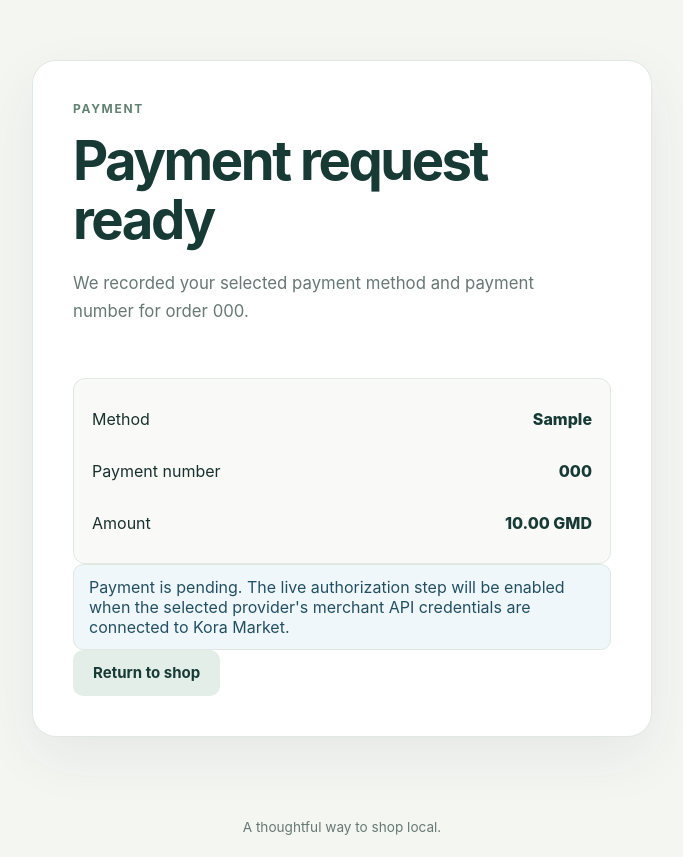
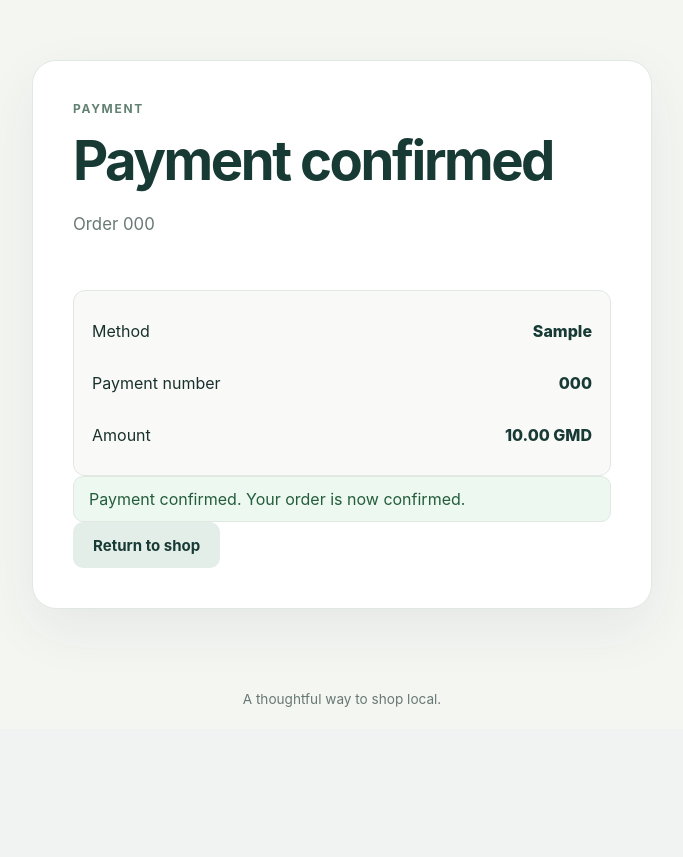
Before and after one commit to mustaphtouray7-svg/kora-market, a Flask app: page /payment/pending/1 in a window 1280 px wide. Shown: the part 76-933 px from the top of the page, without its empty margins (298-981 px from the left). After the commit the page ends 783 px from the top, so only its background shows below. Run offline with Flask 3, Linux system fonts and the light colour scheme; tables that the repository leaves empty hold one stand-in row (values such as "Sample post"); parts of the project's set-up code (start-up, migrations or seed data) failed here and were passed over.

Commit message:
Add payment confirmation status

```diff
--- a/store/templates/payment_pending.html
+++ b/store/templates/payment_pending.html
@@ -1,14 +1 @@
-{% extends "base.html" %}
-{% block title %}Payment | Kora Market{% endblock %}
-{% block content %}
-<section class="panel narrow">
-  <div class="panel-header stack"><div><p class="eyebrow">Payment</p><h1>Payment request ready</h1><p class="welcome-copy">We recorded your selected payment method and payment number for order {{ order.order_number }}.</p></div></div>
-  <div class="checkout-summary">
-    <div class="checkout-line"><span>Method</span><strong>{{ provider_name }}</strong></div>
-    <div class="checkout-line"><span>Payment number</span><strong>{{ payment.payer_phone_number }}</strong></div>
-    <div class="checkout-total"><span>Amount</span><strong>{{ "%.2f" | format(order.total) }} GMD</strong></div>
-  </div>
-  <div class="flash flash-info">Payment is pending. The live authorization step will be enabled when the selected provider's merchant API credentials are connected to Kora Market.</div>
-  <a class="button button-secondary" href="{{ url_for('catalog') }}">Return to shop</a>
-</section>
-{% endblock %}
+{% extends "base.html" %}{% block title %}Payment status | Kora Market{% endblock %}{% block content %}<section class="panel narrow"><div class="panel-header stack"><div><p class="eyebrow">Payment</p><h1>{{ "Payment confirmed" if paid else "Payment in progress" }}</h1><p class="welcome-copy">Order {{ order.order_number }}</p></div></div><div class="checkout-summary"><div class="checkout-line"><span>Method</span><strong>{{ provider_name }}</strong></div><div class="checkout-line"><span>Payment number</span><strong>{{ payment.payer_phone_number }}</strong></div><div class="checkout-total"><span>Amount</span><strong>{{ "%.2f" | format(order.total) }} GMD</strong></div></div>{% if paid %}<div class="flash flash-success">Payment confirmed. Your order is now confirmed.</div>{% else %}<div class="flash flash-info">Your payment request is waiting for confirmation from the payment provider.</div>{% endif %}<a class="button button-secondary" href="{{ url_for('catalog') }}">Return to shop</a></section>{% endblock %}
```
